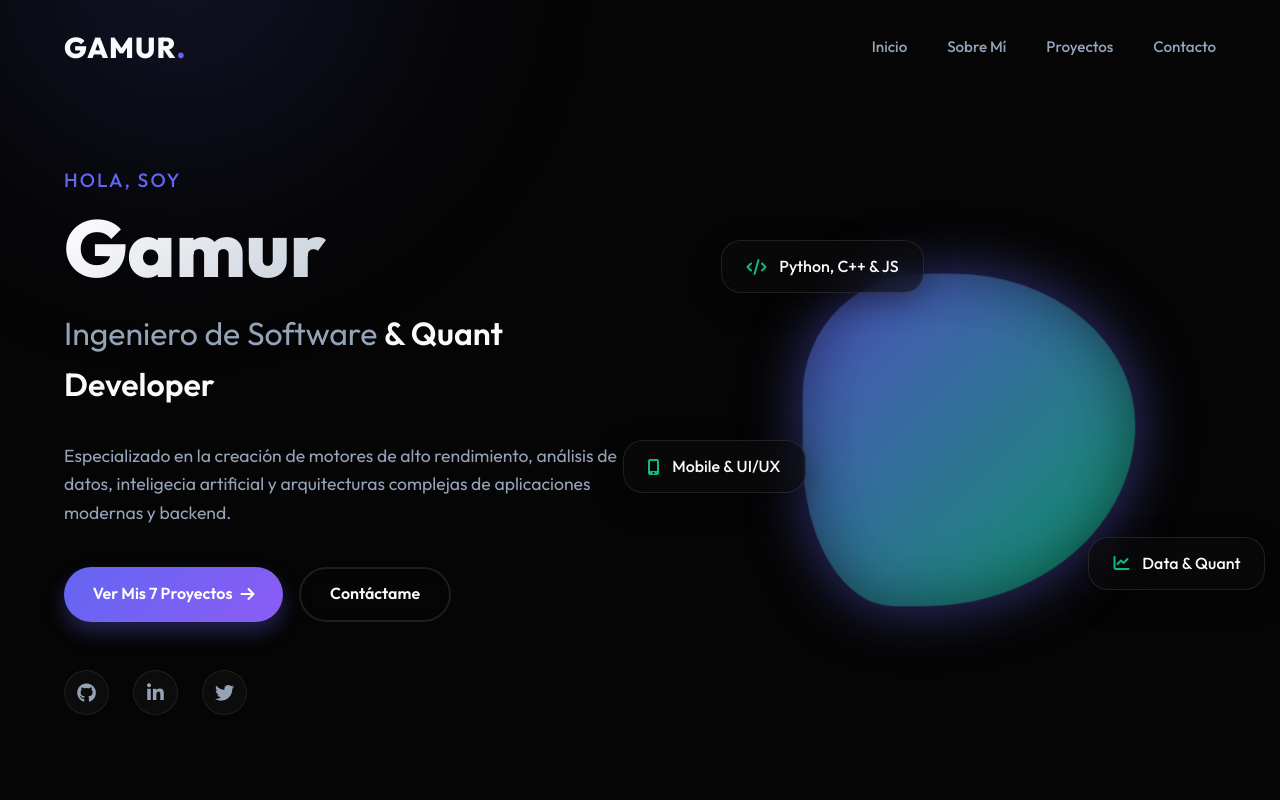
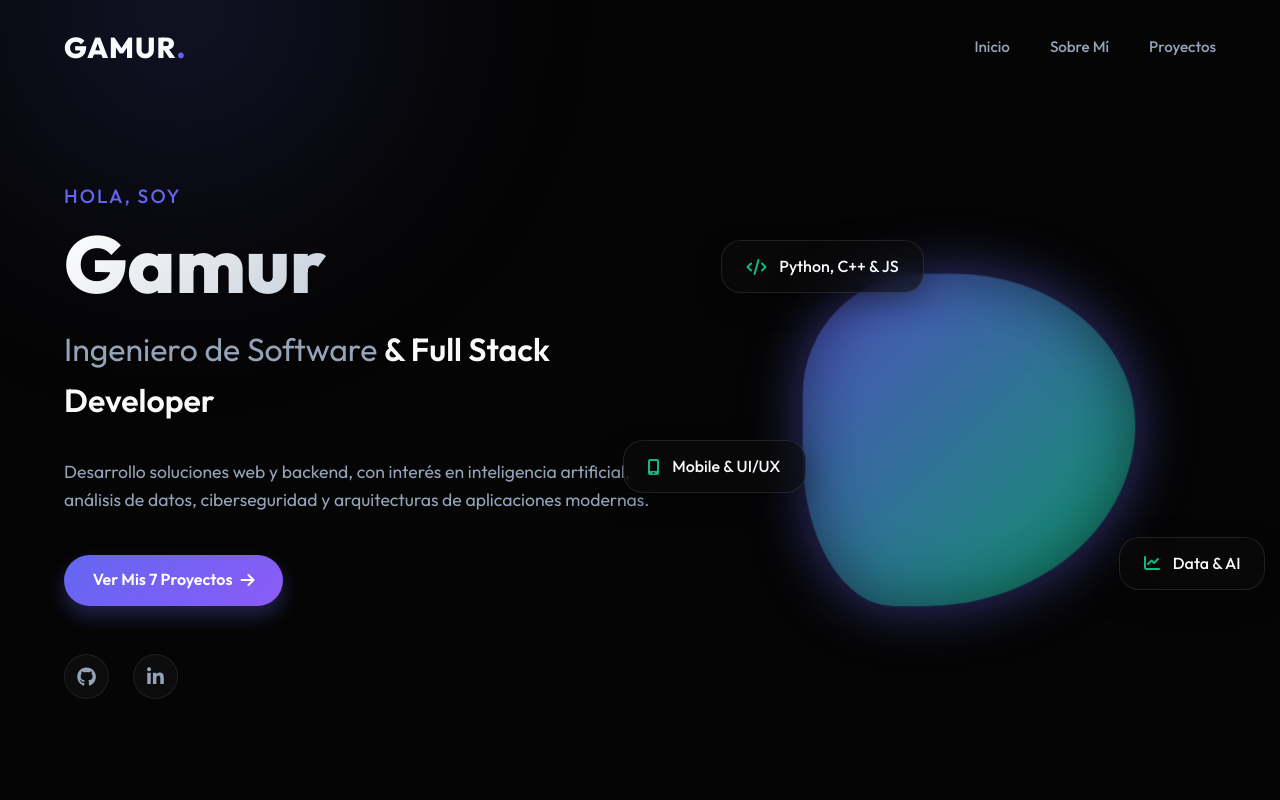
Before and after one commit to gamurigm/gamurigm.github.io, a Next.js app: page / in a window 1280 px wide. Shown: the top 800 px of the page. Built offline with nearby package versions, Linux system fonts and the light colour scheme.

Commit message:
fix: align portfolio introduction and remove empty contact

```diff
--- a/src/app/page.tsx
+++ b/src/app/page.tsx
@@ -72,7 +72,6 @@ export default function Home() {
             <li><a href="#home" onClick={closeMenu}>Inicio</a></li>
             <li><a href="#about" onClick={closeMenu}>Sobre Mí</a></li>
             <li><a href="#projects" onClick={closeMenu}>Proyectos</a></li>
-            <li><a href="#contact" onClick={closeMenu}>Contacto</a></li>
           </ul>
           <div className="hamburger" onClick={toggleMenu}>
             <i className={isMenuOpen ? "fas fa-times" : "fas fa-bars"}></i>
@@ -86,18 +85,16 @@ export default function Home() {
           <div className="hero-content">
             <p className="subtitle">Hola, soy</p>
             <h1 className="title">Gamur</h1>
-            <h2 className="role">Ingeniero de Software <span>& Quant Developer</span></h2>
+            <h2 className="role">Ingeniero de Software <span>& Full Stack Developer</span></h2>
             <p className="description">
-              Especializado en la creación de motores de alto rendimiento, análisis de datos, inteligecia artificial y arquitecturas complejas de aplicaciones modernas y backend.
+              Desarrollo soluciones web y backend, con interés en inteligencia artificial, análisis de datos, ciberseguridad y arquitecturas de aplicaciones modernas.
             </p>
             <div className="hero-btns">
               <a href="#projects" className="btn btn-primary">Ver Mis 7 Proyectos <i className="fas fa-arrow-right"></i></a>
-              <a href="#contact" className="btn btn-outline">Contáctame</a>
             </div>
             <div className="social-links">
               <a href="https://github.com/gamurigm" target="_blank" rel="noopener noreferrer" title="GitHub"><i className="fab fa-github"></i></a>
-              <a href="#" title="LinkedIn"><i className="fab fa-linkedin-in"></i></a>
-              <a href="#" title="Twitter"><i className="fab fa-twitter"></i></a>
+              <a href="https://www.linkedin.com/in/gmurillo-medina/" target="_blank" rel="noopener noreferrer" title="LinkedIn"><i className="fab fa-linkedin-in"></i></a>
             </div>
           </div>
           <div className="hero-visual">
@@ -107,7 +104,7 @@ export default function Home() {
             </div>
             <div className="floating-element el-2">
               <i className="fas fa-chart-line"></i>
-              <span>Data & Quant</span>
+              <span>Data & AI</span>
             </div>
             <div className="floating-element el-3">
               <i className="fas fa-mobile-alt"></i>
@@ -266,17 +263,6 @@ export default function Home() {
         </div>
       </section>
 
-      {/* CTA / Contact */}
-      <section id="contact" className="contact">
-        <div className="container contact-container box-glass">
-          <div className="contact-content">
-            <h2>¿Listo para innovar?</h2>
-            <p>Si buscas soluciones escalables en trading algorítmico, desarrollo backend o inteligencia artificial, conversemos.</p>
-          </div>
-          <a href="mailto:example@gmail.com" className="btn btn-primary btn-large">Hablemos <i className="fas fa-paper-plane"></i></a>
-        </div>
-      </section>
-
       {/* Footer */}
       <footer>
         <div className="container footer-container">
```
